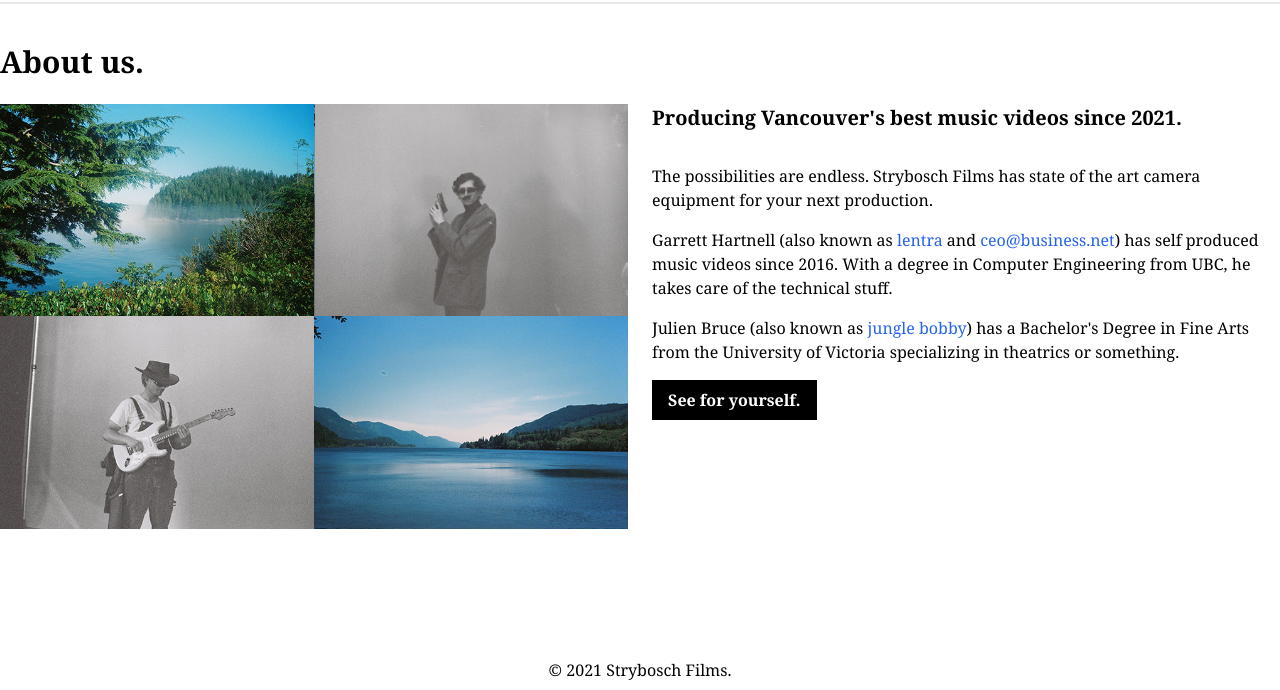
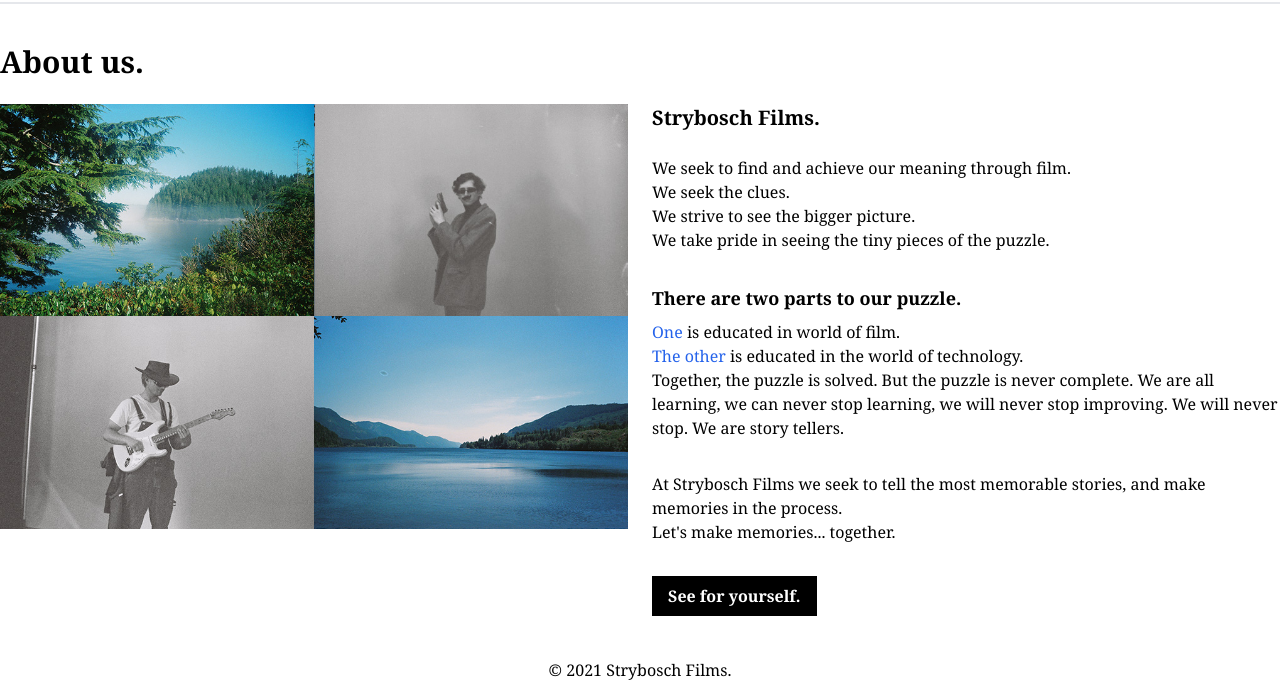
Before and after one commit to ghartn/strybosch-films, a Gatsby site: page /about in a window 1280 px wide. Shown: the part 110-800 px from the top of the page. Built offline with nearby package versions, Linux system fonts and the light colour scheme; Gatsby itself is replaced by a stand-in of ours.

Commit message:
changed about

```diff
--- a/src/pages/about.js
+++ b/src/pages/about.js
@@ -17,20 +17,28 @@ const AboutPage = () => (
         <StaticImage src="../images/2.jpg" alt="beautiful landscape 2" className="w-full md:w-1/2"/>
       </div>
       <div className="w-full md:w-1/2 ml-0 md:ml-6">
-        <h2 className="mb-8 text-xl font-bold">
-          Producing Vancouver's best music videos since 2021.
+        <h2 className="mb-6 text-xl font-bold">
+          Strybosch Films.
         </h2>
-        <p className="mb-4 text-l">
-          The possibilities are endless. Strybosch Films has state of the art camera equipment for your next production.
+        <p className="mb-8 text-l">
+            We seek to find and achieve our meaning through film. <br/>
+            We seek the clues. <br/>
+            We strive to see the bigger picture. <br/>
+            We take pride in seeing the tiny pieces of the puzzle. <br/>
         </p>
-        <p className="mb-4 text-l">
-          Garrett Hartnell (also known as <Link to="https://open.spotify.com/artist/484bfoveqgHfx2VhNY4zzT?si=lXJETF7UQY24s7BEiqFbgQ&dl_branch=1">lentra </Link> and <Link to="https://open.spotify.com/artist/62AQgmEbWNT2jh8uL4PfRR?si=aoznnyKeTRa1HrV3DCIKHg&dl_branch=1">ceo@business.net</Link>) has self produced music videos since 2016.
-          With a degree in Computer Engineering from UBC, he takes care of the technical stuff.
+        <p className="mb-8 text-l mb-2">
+          <h3 className="text-l font-bold mb-2">There are two parts to our puzzle.</h3>
+          <Link to="https://open.spotify.com/artist/2OOLZKc1j4FoOCHOgGbtRl?si=QApnAaO6TXqG7HQD3SRhZg&dl_branch=1">One</Link> is educated in world of film. <br />
+          <Link to="https://open.spotify.com/artist/484bfoveqgHfx2VhNY4zzT?si=lXJETF7UQY24s7BEiqFbgQ&dl_branch=1">The other </Link> is educated in the world of technology. <br />
+          Together, the puzzle is solved.
+          But the puzzle is never complete.
+          We are all learning, we can never stop learning, we will never stop improving. We will never stop.
+          We are story tellers.
         </p>
-        <p className="mb-4 text-l">
-            Julien Bruce (also known as <Link to="https://open.spotify.com/artist/2OOLZKc1j4FoOCHOgGbtRl?si=QApnAaO6TXqG7HQD3SRhZg&dl_branch=1">jungle bobby</Link>) has a Bachelor's Degree in Fine Arts from the University of Victoria specializing in theatrics or something.
+        <p className="mb-8 text-l mb-2">
+          At <Link to="/portfolio" className="text-black hover:text-black">Strybosch Films</Link> we seek to tell the most memorable stories, and make memories in the process. <br />
+          Let's make memories... together.
         </p>
-
         <Link to="/portfolio">
           <button className="text-white bg-black py-2 px-4 mb-4 font-bold">See for yourself.</button>
         </Link>
--- a/src/pages/contact.js
+++ b/src/pages/contact.js
@@ -6,7 +6,10 @@ import SEO from "../components/seo"
 const ContactPage = () => (
   <Layout>
     <SEO title="Contact" />
-    <h1 className="font-bold text-xxl mb-6">Contact Us.</h1>
+    <h1 className="font-bold text-xxl mb-3">Contact Us.</h1>
+    <p className="mb-6">
+      Strybosch Films is located in the Vancouver area.
+    </p>
     <form method="post" action="https://getform.io/f/b8200889-a3a1-47d8-a831-6d905c5e8f26">
       <label className="font-bold">
         Name *
```
